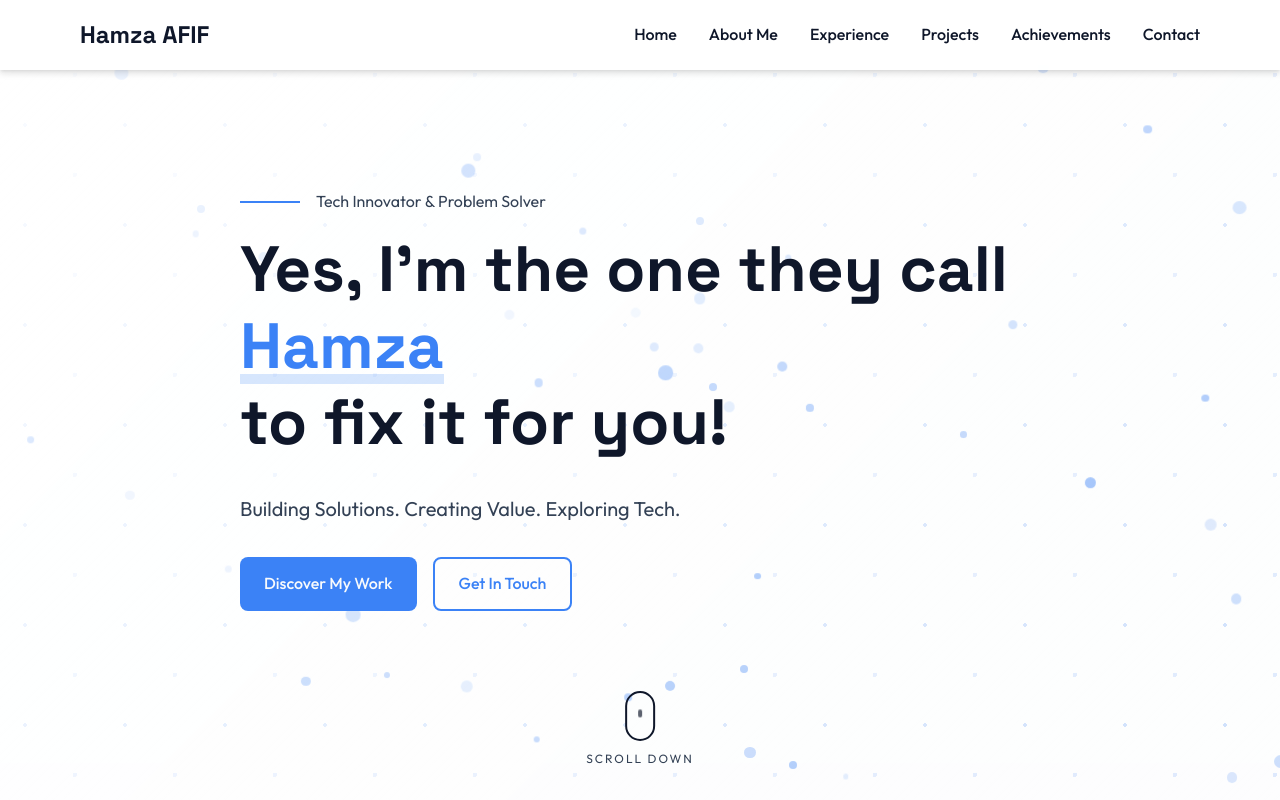
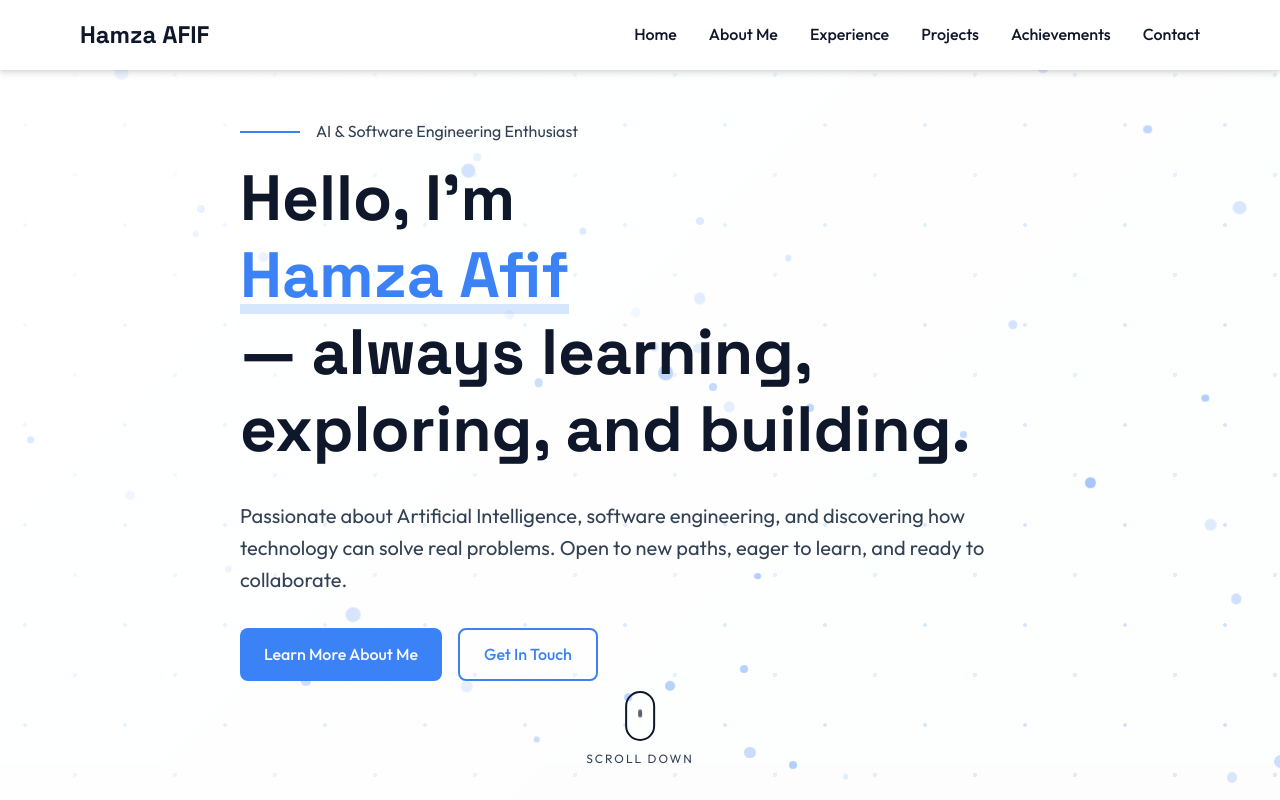
Before and after one commit to HamzaAfif/portfolio, a plain HTML site: page index.html in a window 1280 px wide. Shown: the top 800 px of the page. Drawn offline with Linux system fonts and the light colour scheme.

Commit message:
Update index.html

```diff
--- a/index.html
+++ b/index.html
@@ -46,6 +46,7 @@
   </nav>
 
   <!-- Hero Section -->
+  <!-- Hero Section -->
 <section id="hero" class="hero-section">
     <div class="hero-bg">
         <div class="hero-bg-overlay"></div>
@@ -56,18 +57,22 @@
         <div class="hero-content">
             <div class="hero-subtitle">
                 <div class="subtitle-line"></div>
-                  <span>Tech Innovator & Problem Solver</span>
+                <span>AI & Software Engineering Enthusiast</span>
             </div>
             <h1 class="hero-title">
-                  <span class="title-line">Yes, I'm the one they call</span>
-                  <span class="title-line highlight">Hamza</span>
-                  <span class="title-line">to fix it for you!</span>
+                <span class="title-line">Hello, I'm</span>
+                <span class="title-line highlight">Hamza Afif</span>
+                <span class="title-line">— always learning, exploring, and building.</span>
             </h1>
             <div class="hero-text">
-                  <p>Building Solutions. Creating Value. Exploring Tech.</p>
+                <p>
+                    Passionate about Artificial Intelligence, software engineering, and discovering how
+                    technology can solve real problems. Open to new paths, eager to learn, and ready
+                    to collaborate.
+                </p>
             </div>
             <div class="hero-cta">
-                  <a href="#about" class="btn btn-primary">Discover My Work</a>
+                <a href="#about" class="btn btn-primary">Learn More About Me</a>
                 <a href="#contact" class="btn btn-outline">Get In Touch</a>
             </div>
         </div>
@@ -79,6 +84,7 @@
         </div>
     </div>
 </section>
+
 
   <!-- About Section -->
   <section id="about" class="about-section">
```
Lines whose indentation alone changed are shown as unchanged.
